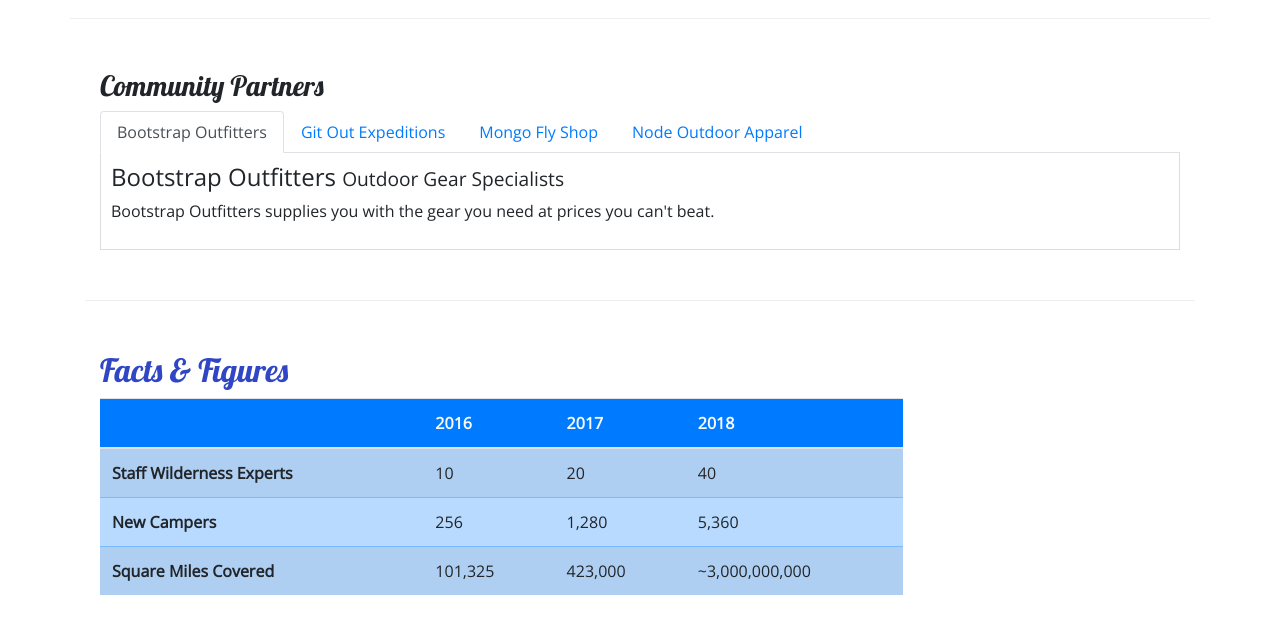
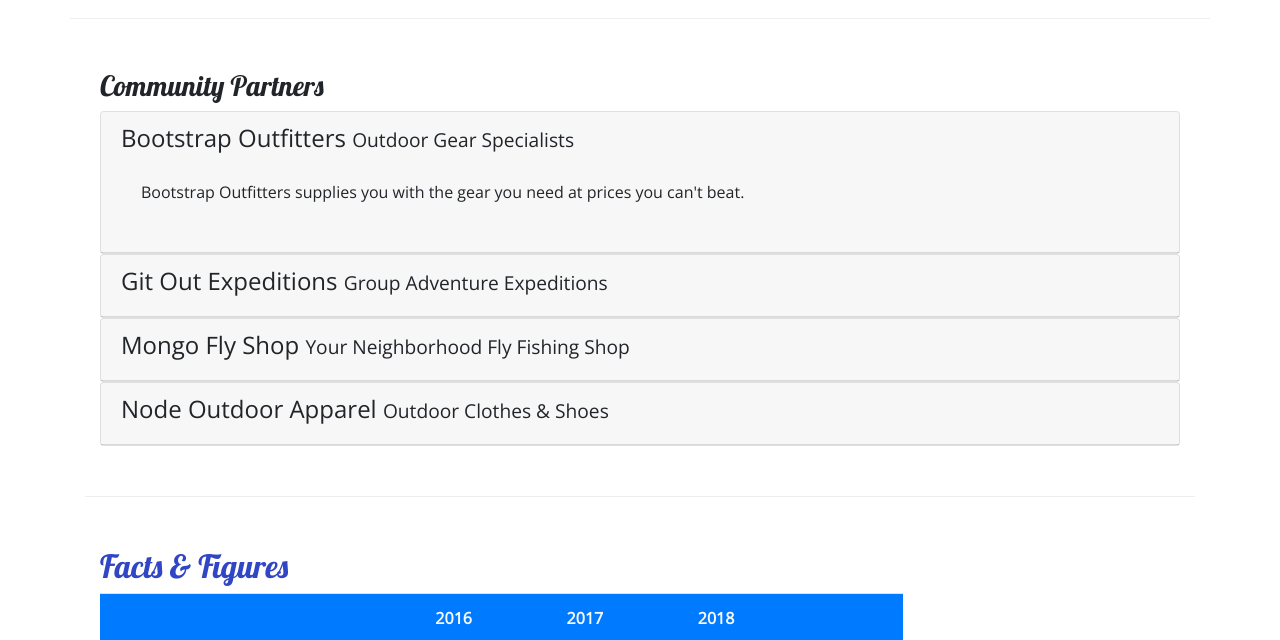
Before and after one commit to Kaleb2515/NuCamp, a website: page aboutus.html in a window 1280 px wide. Shown: the part 850-1490 px from the top of the page. Drawn offline with nearby package versions, Linux system fonts and the light colour scheme.

Commit message:
Accordion

```diff
--- a/aboutus.html
+++ b/aboutus.html
@@ -103,32 +103,63 @@
                     <div class="row row-content">
                         <div class="col">
                             <h3>Community Partners</h3>
-                            <ul class="nav nav-tabs">
-                                <li class="nav-item"><a class="nav-link active" href="#bootstrap" role="tab" data-toggle="tab">Bootstrap Outfitters</a>
-                                </li>
-                                <li class="nav-item"><a class="nav-link" href="#git" role="tab" data-toggle="tab">Git Out Expeditions</a>
-                                </li>
-                                <li class="nav-item"><a class="nav-link" href="#mongo" role="tab" data-toggle="tab">Mongo Fly Shop</a>
-                                </li>
-                                <li class="nav-item"><a class="nav-link" href="#node" role="tab" data-toggle="tab">Node Outdoor Apparel</a>
-                                </li>
-                            </ul>
-                            <div class="tab-content">
-                                <div role="tabpanel" class="tab-pane fade show active" id="bootstrap">
-                                    <h4>Bootstrap Outfitters <small>Outdoor Gear Specialists</small></h4>
+
+                            <div id="accordion">
+                                <div class="card">
+                                    <div role="tab" class="card-header">
+                                        <h4>
+                                            <a data-toggle="collapse" data-target="#bootstrap">
+                                                Bootstrap Outfitters <small>Outdoor Gear Specialists</small>
+                                            </a>
+                                        </h4>
+                                        <div class="collapse show" id="bootstrap" data-parent="#accordion">
+                                            <div class="card-body">
                                                 <p class="d-none d-sm-block">Bootstrap Outfitters supplies you with the gear you need at prices you can't beat.</p>
                                             </div>
-                                <div role="tabpanel" class="tab-pane fade" id="git">
-                                    <h4>Git Out Expeditions <small>Group Adventure Expeditions</small></h4>
+                                        </div>
+                                    </div>
+                                </div>
+                                <div class="card">
+                                    <div role="tab" class="card-header">
+                                        <h4>
+                                            <a class="collapsed" data-toggle="collapse" data-target="#git">
+                                                Git Out Expeditions <small>Group Adventure Expeditions</small>
+                                            </a>
+                                        </h4>
+                                        <div class="collapse" id="git" data-parent="#accordion">
+                                            <div class="card-body">
                                                 <p class="d-none d-sm-block">Join Git Out Expeditions to explore new horizons with a group of other adventurers!</p>
                                            </div>
-                                <div role="tabpanel" class="tab-pane fade" id="mongo">
-                                    <h4>Mongo Fly Shop <small>Your Neighborhood Fly Fishing Shop.</small></h4>
+                                        </div>
+                                    </div>
+                                </div>
+                                <div class="card">
+                                    <div role="tab" class="card-header">
+                                        <h4>
+                                            <a class="collapsed" data-toggle="collapse" data-target="#mongo">
+                                                Mongo Fly Shop <small>Your Neighborhood Fly Fishing Shop</small>
+                                            </a>
+                                        </h4>
+                                        <div class="collapse" id="mongo" data-parent="#accordion">
+                                            <div class="card-body">
                                                 <p class="d-none d-sm-block">Need a new fishing pole, a tacklebox, or flies of all kinds? Stop by Mongo Fly Shop.</p>
                                             </div>
-                                <div role="tabpanel" class="tab-pane fade" id="node">
-                                    <h4>Node Outdoor Apparel <small>Outdoor Clothes & Shoes</small></h4>
+                                        </div>
+                                    </div>
+                                </div>
+                                <div class="card">
+                                    <div role="tab" class="card-header">
+                                        <h4>
+                                            <a class="collapsed" data-toggle="collapse" data-target="#node">
+                                                Node Outdoor Apparel <small>Outdoor Clothes & Shoes</small>
+                                            </a>
+                                        </h4>
+                                        <div class="collapse" id="node" data-parent="#accordion">
+                                            <div class="card-body">
                                                 <p class="d-none d-sm-block">From polar fleeces to swimsuits, hiking boots to waders, a visit to Node will be sure to get you covered.</p>
+                                            </div>
+                                        </div>
+                                    </div>
                                 </div>
                            </div>
                         </div>
--- a/css/styles.css
+++ b/css/styles.css
@@ -41,8 +41,7 @@ footer {
     padding: 20px 0;
 }
 
-.tab-content {
-    border: 1px solid #DDD;
-    border-top: none;
-    padding: 10px;
-}
+a, a:hover {
+    color: inherit;
+    text-decoration: none;
+  }
```
Lines whose indentation alone changed are shown as unchanged.
